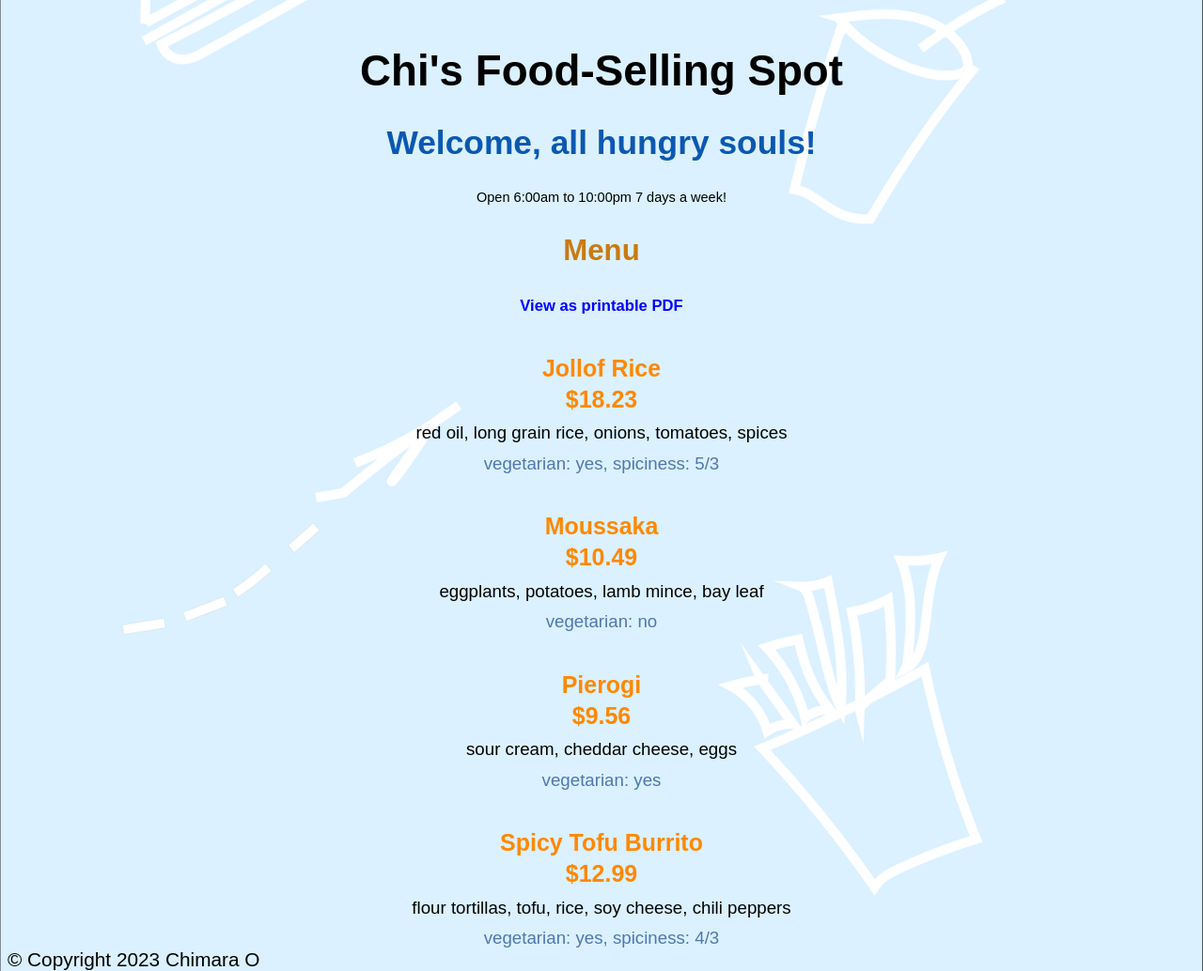
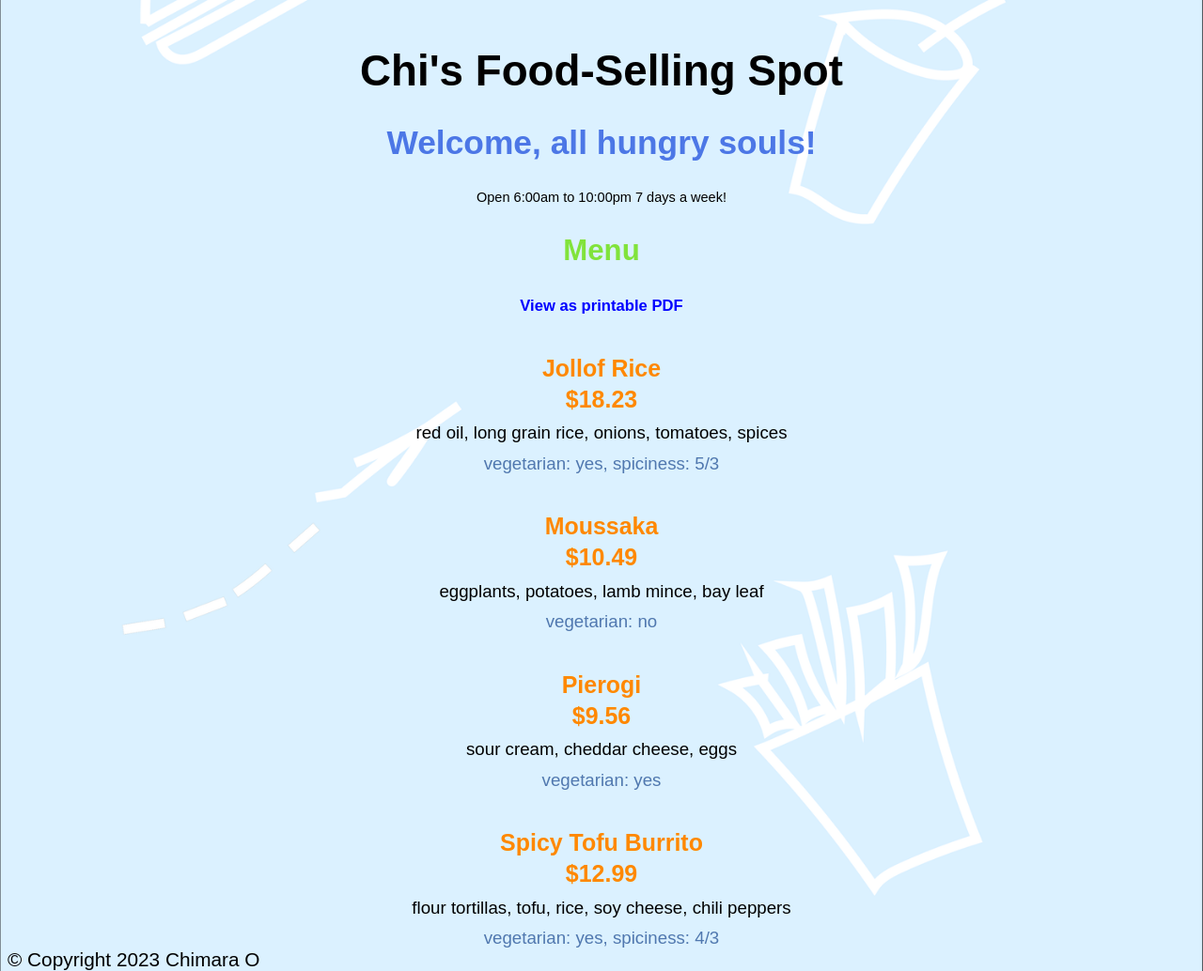
Before and after one commit to Echimara/Chi-s-Cafe, a plain HTML site: page index.html in a window 1280 px wide. Shown: the whole page at 94% size. Drawn offline with Linux system fonts and the light colour scheme.

Commit message:
fix: format

```diff
--- a/css/master.css
+++ b/css/master.css
@@ -21,13 +21,13 @@ h1 {
 }
 
 h2 {
-    color: rgb(11, 88, 177);
+    color: rgb(76, 119, 230);
     font-size: 1.7rem;
     text-align: center;
 }
 
 h3 {
-    color: rgb(201, 122, 18);
+    color: rgb(129, 227, 59);
     font-size: 1.5rem;
     text-align: center;
 }
```
